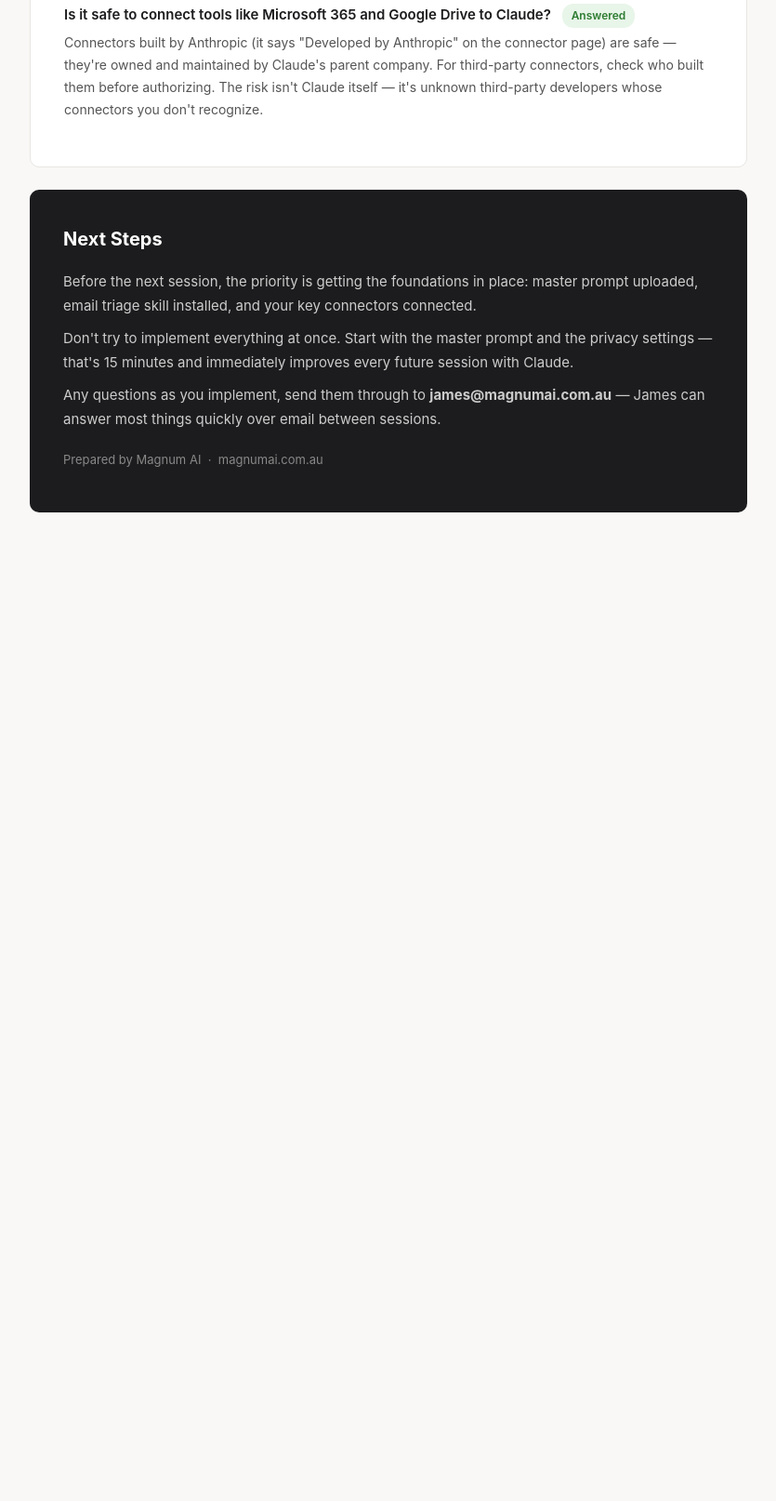
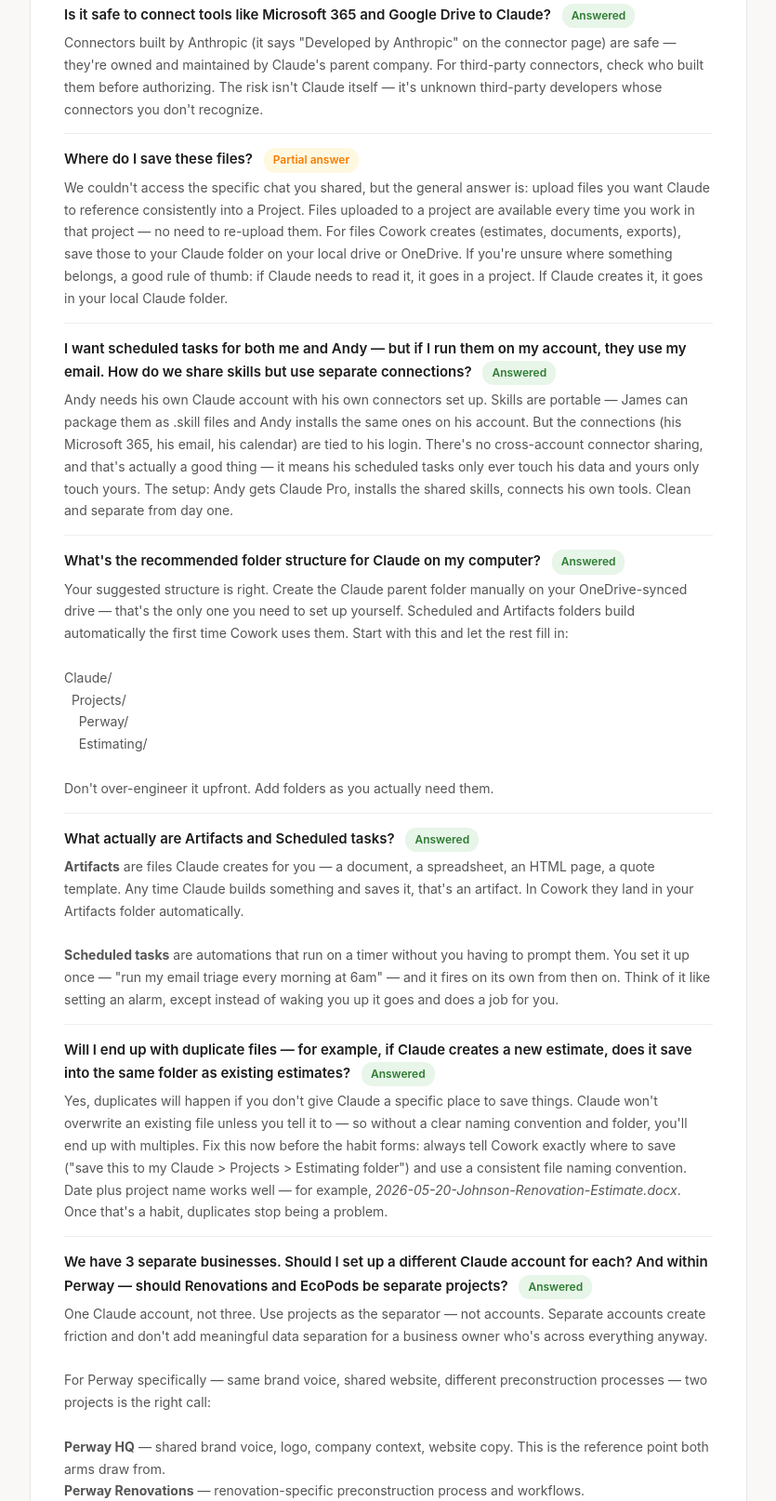
Before and after one commit to Webes77/magnum-guides, a plain HTML site: page clients/louise-kearns/2026-05-20-how-to-guide.html in a window 1280 px wide. Shown: the part 10298-11912 px from the top of the page at 93% size, without its empty margins (222-1057 px from the left). Before the commit the page ends 10953 px from the top, so only its background shows below. Drawn offline with Linux system fonts and the light colour scheme.

Commit message:
Add all follow-up questions and answers

```diff
--- a/clients/louise-kearns/2026-05-20-how-to-guide.html
+++ b/clients/louise-kearns/2026-05-20-how-to-guide.html
@@ -343,6 +343,43 @@
       <div class="question-answer">Connectors built by Anthropic (it says "Developed by Anthropic" on the connector page) are safe — they're owned and maintained by Claude's parent company. For third-party connectors, check who built them before authorizing. The risk isn't Claude itself — it's unknown third-party developers whose connectors you don't recognize.</div>
     </div>
 
+    <div class="question-item">
+      <div class="question-text">Where do I save these files? <span class="tag tag-pending">Partial answer</span></div>
+      <div class="question-answer">We couldn't access the specific chat you shared, but the general answer is: upload files you want Claude to reference consistently into a Project. Files uploaded to a project are available every time you work in that project — no need to re-upload them. For files Cowork creates (estimates, documents, exports), save those to your Claude folder on your local drive or OneDrive. If you're unsure where something belongs, a good rule of thumb: if Claude needs to read it, it goes in a project. If Claude creates it, it goes in your local Claude folder.</div>
+    </div>
+
+    <div class="question-item">
+      <div class="question-text">I want scheduled tasks for both me and Andy — but if I run them on my account, they use my email. How do we share skills but use separate connections? <span class="tag tag-answered">Answered</span></div>
+      <div class="question-answer">Andy needs his own Claude account with his own connectors set up. Skills are portable — James can package them as .skill files and Andy installs the same ones on his account. But the connections (his Microsoft 365, his email, his calendar) are tied to his login. There's no cross-account connector sharing, and that's actually a good thing — it means his scheduled tasks only ever touch his data and yours only touch yours. The setup: Andy gets Claude Pro, installs the shared skills, connects his own tools. Clean and separate from day one.</div>
+    </div>
+
+    <div class="question-item">
+      <div class="question-text">What's the recommended folder structure for Claude on my computer? <span class="tag tag-answered">Answered</span></div>
+      <div class="question-answer">Your suggested structure is right. Create the Claude parent folder manually on your OneDrive-synced drive — that's the only one you need to set up yourself. Scheduled and Artifacts folders build automatically the first time Cowork uses them. Start with this and let the rest fill in:
+      <br><br>
+      Claude/<br>
+      &nbsp;&nbsp;Projects/<br>
+      &nbsp;&nbsp;&nbsp;&nbsp;Perway/<br>
+      &nbsp;&nbsp;&nbsp;&nbsp;Estimating/<br>
+      <br>
+      Don't over-engineer it upfront. Add folders as you actually need them.</div>
+    </div>
+
+    <div class="question-item">
+      <div class="question-text">What actually are Artifacts and Scheduled tasks? <span class="tag tag-answered">Answered</span></div>
+      <div class="question-answer"><strong>Artifacts</strong> are files Claude creates for you — a document, a spreadsheet, an HTML page, a quote template. Any time Claude builds something and saves it, that's an artifact. In Cowork they land in your Artifacts folder automatically.<br><br><strong>Scheduled tasks</strong> are automations that run on a timer without you having to prompt them. You set it up once — "run my email triage every morning at 6am" — and it fires on its own from then on. Think of it like setting an alarm, except instead of waking you up it goes and does a job for you.</div>
+    </div>
+
+    <div class="question-item">
+      <div class="question-text">Will I end up with duplicate files — for example, if Claude creates a new estimate, does it save into the same folder as existing estimates? <span class="tag tag-answered">Answered</span></div>
+      <div class="question-answer">Yes, duplicates will happen if you don't give Claude a specific place to save things. Claude won't overwrite an existing file unless you tell it to — so without a clear naming convention and folder, you'll end up with multiples. Fix this now before the habit forms: always tell Cowork exactly where to save ("save this to my Claude > Projects > Estimating folder") and use a consistent file naming convention. Date plus project name works well — for example, <em>2026-05-20-Johnson-Renovation-Estimate.docx</em>. Once that's a habit, duplicates stop being a problem.</div>
+    </div>
+
+    <div class="question-item">
+      <div class="question-text">We have 3 separate businesses. Should I set up a different Claude account for each? And within Perway — should Renovations and EcoPods be separate projects? <span class="tag tag-answered">Answered</span></div>
+      <div class="question-answer">One Claude account, not three. Use projects as the separator — not accounts. Separate accounts create friction and don't add meaningful data separation for a business owner who's across everything anyway.<br><br>For Perway specifically — same brand voice, shared website, different preconstruction processes — two projects is the right call:<br><br><strong>Perway HQ</strong> — shared brand voice, logo, company context, website copy. This is the reference point both arms draw from.<br><strong>Perway Renovations</strong> — renovation-specific preconstruction process and workflows.<br><strong>Perway EcoPods</strong> — EcoPods-specific process, same brand, different workflow.<br><br>Your other two businesses each get their own project. Everything stays in one account, cleanly separated by project instructions.</div>
+    </div>
+
   </div>
 
   <!-- Next Steps -->
```
